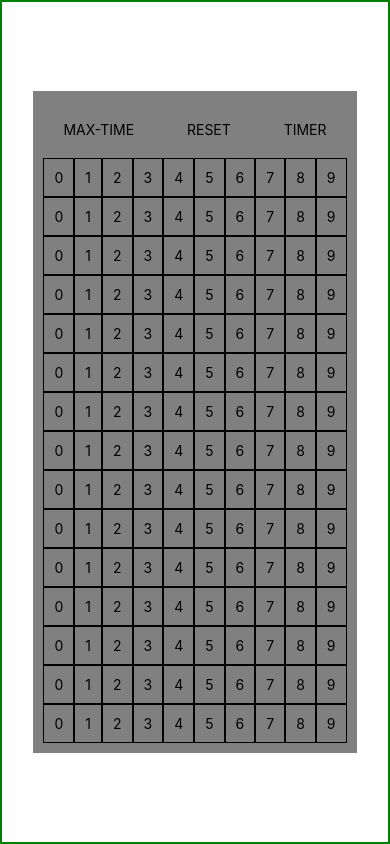
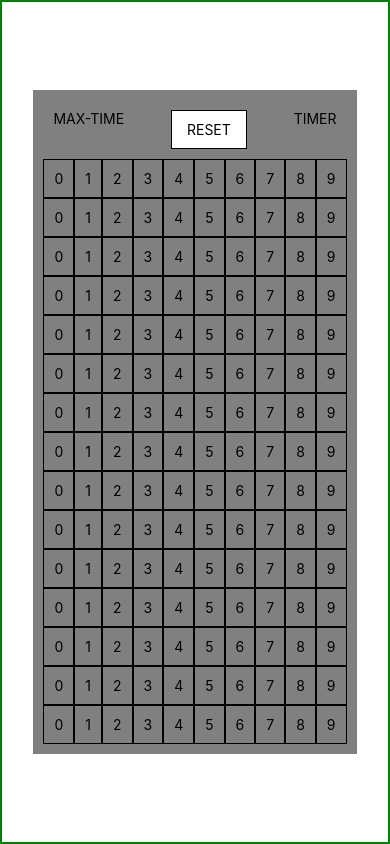
Before and after one commit to kembreyfarquhar/minesweeper, a React Native app: screen / in a window 390 px wide. Built offline with nearby package versions, Linux system fonts and the light colour scheme.

Commit message:
takes newGame props in CellsContainer, Row, and TopBar, adds reset function

```diff
--- a/Components/CellsContainer.js
+++ b/Components/CellsContainer.js
@@ -3,13 +3,18 @@ import { StyleSheet, Text, View } from "react-native";
 
 import Row from "./Row";
 
-const CellsContainer = () => {
+const CellsContainer = ({ newGame, setNewGame }) => {
   let rowArr = Array.apply(null, Array(15));
 
   return (
     <View>
       {rowArr.map((row, index) => (
-        <Row key={index} index={index} />
+        <Row
+          key={index}
+          index={index}
+          newGame={newGame}
+          setNewGame={setNewGame}
+        />
       ))}
     </View>
   );
--- a/Components/Row.js
+++ b/Components/Row.js
@@ -3,13 +3,18 @@ import { StyleSheet, Text, View } from "react-native";
 
 import Cell from "./Cell";
 
-const Row = props => {
+const Row = ({ newGame, setNewGame }) => {
   let cellArr = Array.apply(null, Array(10));
 
   return (
     <View style={styles.row}>
       {cellArr.map((cell, index) => (
-        <Cell key={index} index={index} />
+        <Cell
+          key={index}
+          index={index}
+          newGame={newGame}
+          setNewGame={setNewGame}
+        />
       ))}
     </View>
   );
--- a/Components/TopBar.js
+++ b/Components/TopBar.js
@@ -1,15 +1,15 @@
 import React from "react";
-import { StyleSheet, Text, View } from "react-native";
+import { StyleSheet, Text, View, TouchableHighlight } from "react-native";
 
-const TopBar = () => {
+const TopBar = ({ newGame, setNewGame }) => {
   return (
     <View style={styles.topBar}>
       <View>
         <Text>MAX-TIME</Text>
       </View>
-      <View>
+      <TouchableHighlight style={styles.reset} onPress={() => setNewGame(true)}>
         <Text>RESET</Text>
-      </View>
+      </TouchableHighlight>
       <View>
         <Text>TIMER</Text>
       </View>
@@ -21,7 +21,14 @@ const styles = StyleSheet.create({
   topBar: {
     flexDirection: "row",
     justifyContent: "space-between",
-    padding: 20
+    padding: 10
+  },
+  reset: {
+    borderWidth: 1,
+    borderColor: "black",
+    backgroundColor: "white",
+    paddingVertical: 10,
+    paddingHorizontal: 15
   }
 });
 
```
